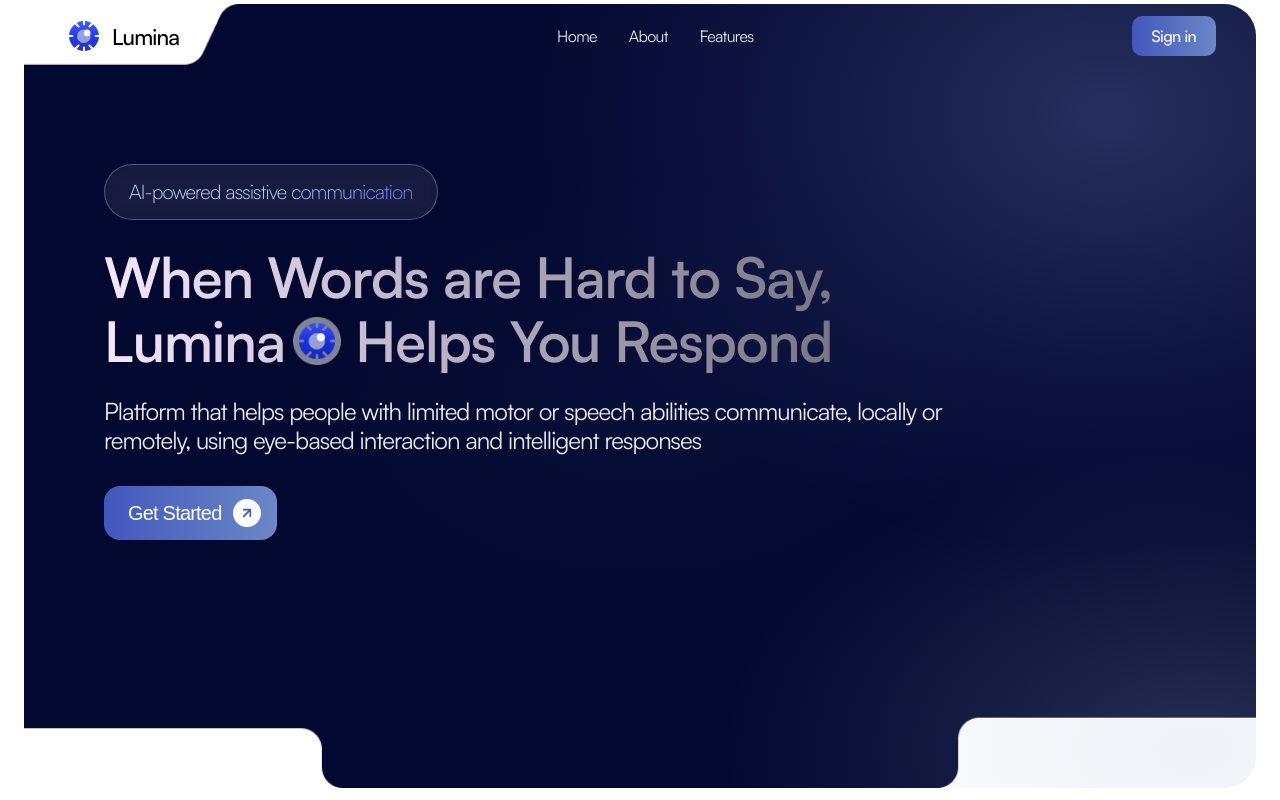
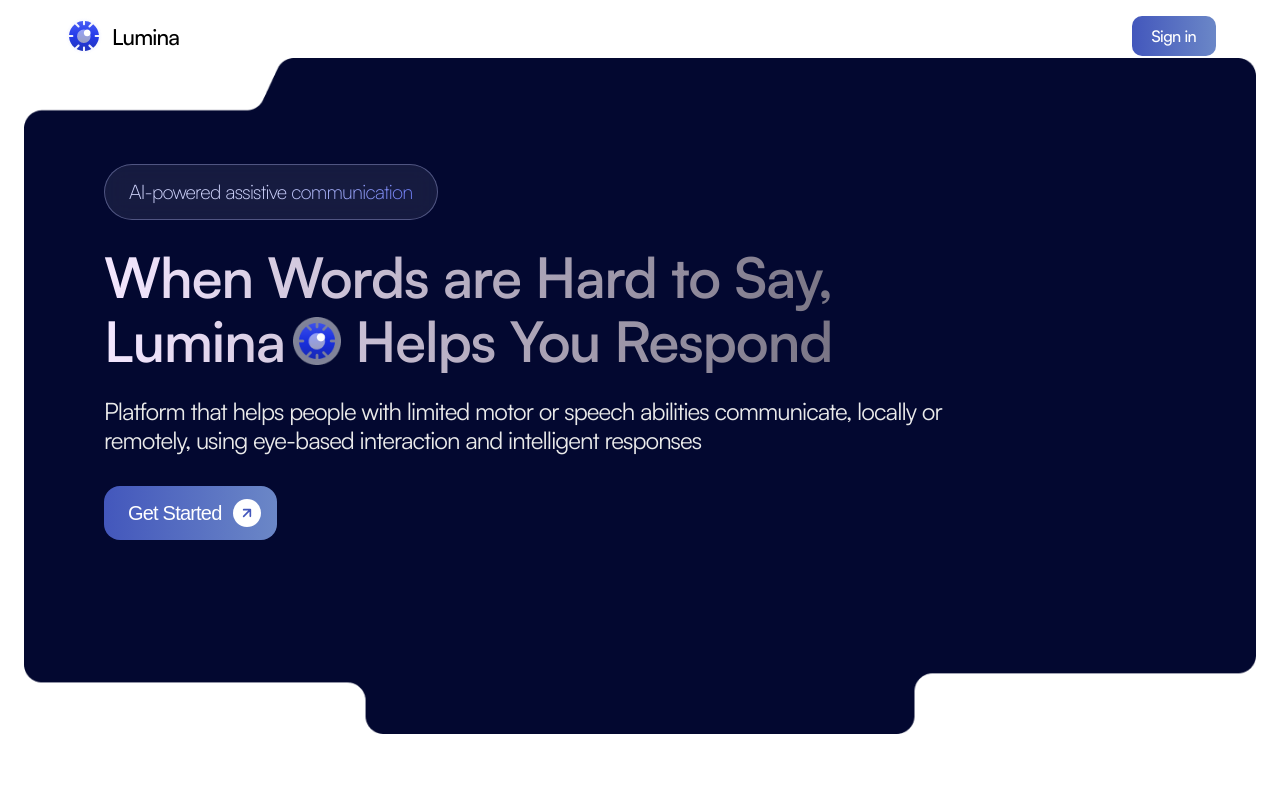
Before and after one commit to lumina-id/lumina-app, a Next.js app: page / in a window 1280 px wide. Shown: the top 800 px of the page. Built offline with nearby package versions, Linux system fonts and the light colour scheme.

Commit message:
style: Remove hero section glow effect, add `large-comet.png`, and adjust background image object fit.

```diff
--- a/src/components/landing/HeroSection.tsx
+++ b/src/components/landing/HeroSection.tsx
@@ -28,65 +28,14 @@
     },
   };
 
-  const glowVariants = {
-    hidden: { opacity: 0, scale: 0.8 },
-    visible: {
-      opacity: 1,
-      scale: 1,
-      transition: {
-        duration: 1.5,
-        ease: [0.25, 0.46, 0.45, 0.94] as const,
-      },
-    },
-  };
-
   return (
     <section className="bg-white pt-1 pb-0 px-4 md:px-6">
       {/* Hero Card Container with rounded corners */}
       <div className="relative min-h-[calc(100vh-16px)] rounded-[24px] md:rounded-[32px] overflow-hidden">
         {/* Background Image */}
         <div className="absolute inset-0">
-          <Image
-            src="/assets/bg-hero.png"
-            alt=""
-            fill
-            className="object-cover"
-            priority
-          />
+          <Image src="/assets/bg-hero.png" alt="" fill priority className="object-cover md:object-contain" />
         </div>
-
-        {/* Glow Effect Overlay */}
-        <motion.div
-          className="absolute inset-0 pointer-events-none"
-          variants={glowVariants}
-          initial="hidden"
-          animate="visible"
-        >
-          {/* Top right glow */}
-          <div
-            className="absolute top-0 right-0 w-[60%] h-[70%]"
-            style={{
-              background:
-                "radial-gradient(ellipse at 80% 20%, rgba(120, 140, 200, 0.3) 0%, rgba(120, 140, 200, 0.1) 40%, transparent 70%)",
-            }}
-          />
-          {/* Bottom right subtle glow */}
-          <div
-            className="absolute bottom-0 right-0 w-[50%] h-[50%]"
-            style={{
-              background:
-                "radial-gradient(ellipse at 90% 90%, rgba(180, 190, 220, 0.2) 0%, transparent 60%)",
-            }}
-          />
-          {/* Center glow for depth */}
-          <div
-            className="absolute top-1/2 left-1/2 -translate-x-1/2 -translate-y-1/2 w-[80%] h-[80%]"
-            style={{
-              background:
-                "radial-gradient(ellipse at center, rgba(100, 120, 180, 0.05) 0%, transparent 50%)",
-            }}
-          />
-        </motion.div>
 
         {/* Content */}
         <motion.div
@@ -166,13 +115,27 @@
                   fontFamily: "Satoshi, sans-serif",
                   fontSize: "clamp(14px, 3vw, 20px)",
                   letterSpacing: "-0.04em",
-                  background: "linear-gradient(90deg, #4357BC 0%, #6B87C7 100%)",
+                  background:
+                    "linear-gradient(90deg, #4357BC 0%, #6B87C7 100%)",
                 }}
               >
                 <span>Get Started</span>
                 <div className="relative w-5 h-5 md:w-7 md:h-7 flex items-center justify-center bg-white rounded-full transition-transform duration-300 group-hover:scale-110">
-                  <svg width="12" height="12" viewBox="0 0 24 24" fill="none" xmlns="http://www.w3.org/2000/svg" className="md:w-4 md:h-4">
-                    <path d="M7 17L17 7M17 7H7M17 7V17" stroke="#4357BC" strokeWidth="2.5" strokeLinecap="round" strokeLinejoin="round"/>
+                  <svg
+                    width="12"
+                    height="12"
+                    viewBox="0 0 24 24"
+                    fill="none"
+                    xmlns="http://www.w3.org/2000/svg"
+                    className="md:w-4 md:h-4"
+                  >
+                    <path
+                      d="M7 17L17 7M17 7H7M17 7V17"
+                      stroke="#4357BC"
+                      strokeWidth="2.5"
+                      strokeLinecap="round"
+                      strokeLinejoin="round"
+                    />
                   </svg>
                 </div>
               </Link>
```
Also changed, not shown: public/assets/large-comet.png (added).
